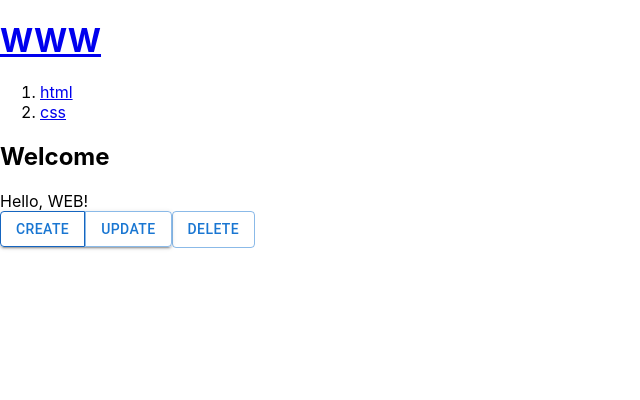
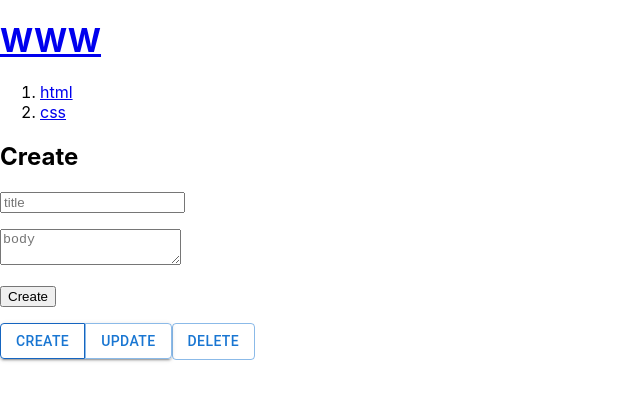
Before and after one commit to ymleelab/StudyStack-Elice-react, a React (Create React App) app: page / in a window 1280 px wide. Both pictures are taken after a click on the button "CREATE". Shown: the top 400 px of the page, without its empty margins (0-640 px from the left). Built offline with nearby package versions, Linux system fonts and the light colour scheme.

Commit message:
Create and delete topics

```diff
--- a/package.json
+++ b/package.json
@@ -13,6 +13,7 @@
     "react": "^18.1.0",
     "react-dom": "^18.1.0",
     "react-scripts": "5.0.1",
+    "styled-components": "^5.3.5",
     "web-vitals": "^2.1.4"
   },
   "scripts": {
--- a/src/App.js
+++ b/src/App.js
@@ -2,6 +2,7 @@
 import "./App.css";
 import Button from "@mui/material/Button";
 import ButtonGroup from "@mui/material/ButtonGroup";
+import styled from "styled-components";
 
 function Header(props) {
   return (
@@ -21,6 +22,12 @@
     </header>
   );
 }
+
+const HeaderStyled = styled(Header)`
+  border-bottom: 1px solid gray;
+  color: red;
+`;
+
 function Nav(props) {
   const list = props.data.map((e) => {
     return (
@@ -54,11 +61,11 @@
 function App() {
   const [mode, setMode] = useState("WELCOME");
   const [id, setId] = useState(null);
-
-  const topics = [
+  const [nextId, setNextId] = useState(3);
+  const [topics, setTopics] = useState([
     { id: 1, title: "html", body: "html is ..." },
     { id: 2, title: "css", body: "css is ..." },
-  ];
+  ]);
   let content = null;
   if (mode === "WELCOME") {
     content = <Article title="Welcome" body="Hello, WEB!"></Article>;
@@ -72,19 +79,58 @@
     })[0];
     //console.log(topic);
     content = <Article title={topic.title} body={topic.body}></Article>;
+  } else if (mode === "CREATE") {
+    content = (
+      <Create
+        onCreate={(title, body) => {
+          const newTopic = { id: nextId, title, body };
+          const newTopics = [...topics];
+          newTopics.push(newTopic);
+          setTopics(newTopics);
+          setId(nextId);
+          setMode("READ");
+          setNextId(nextId + 1);
+          //topics.push(newTopic);
+          //alert("create");
+        }}
+      ></Create>
+    );
   }
 
-  function createHandler() {
-    alert("create!");
+  function Create(props) {
+    return (
+      <article>
+        <h2>Create</h2>
+        <form
+          onSubmit={(evt) => {
+            evt.preventDefault();
+            const title = evt.target.title.value;
+            const body = evt.target.body.value;
+            props.onCreate(title, body);
+          }}
+        >
+          <p>
+            <input type="text" name="title" placeholder="title"></input>
+          </p>
+          <p>
+            <textarea name="body" placeholder="body"></textarea>
+          </p>
+          <p>
+            <input type="submit" value="Create"></input>
+          </p>
+        </form>
+      </article>
+    );
   }
+
   return (
     <div>
-      <Header
+      <HeaderStyled
         onSelect={() => {
           setMode("WELCOME");
           //alert("header");
         }}
-      ></Header>
+      ></HeaderStyled>
       <Nav
         data={topics}
         onSelect={(id) => {
@@ -98,12 +144,32 @@
         variant="contained"
         aria-label="outlined primary button group"
       >
-        <Button variant="outlined" onClick={createHandler}>
+        <Button
+          variant="outlined"
+          onClick={() => {
+            setMode("CREATE");
+          }}
+        >
           Create
         </Button>
         <Button variant="outlined">Update</Button>
       </ButtonGroup>
-      <Button variant="outlined">Delete</Button>
+      <Button
+        variant="outlined"
+        onClick={() => {
+          const newTopics = topics.filter((e) => {
+            if (e.id === id) {
+              return false;
+            } else {
+              return true;
+            }
+          });
+          setMode("WELCOME");
+          setTopics(newTopics);
+        }}
+      >
+        Delete
+      </Button>
     </div>
   );
 }
```
Also changed, not shown: 1 other file (tests, documents, lock files or other folders).
